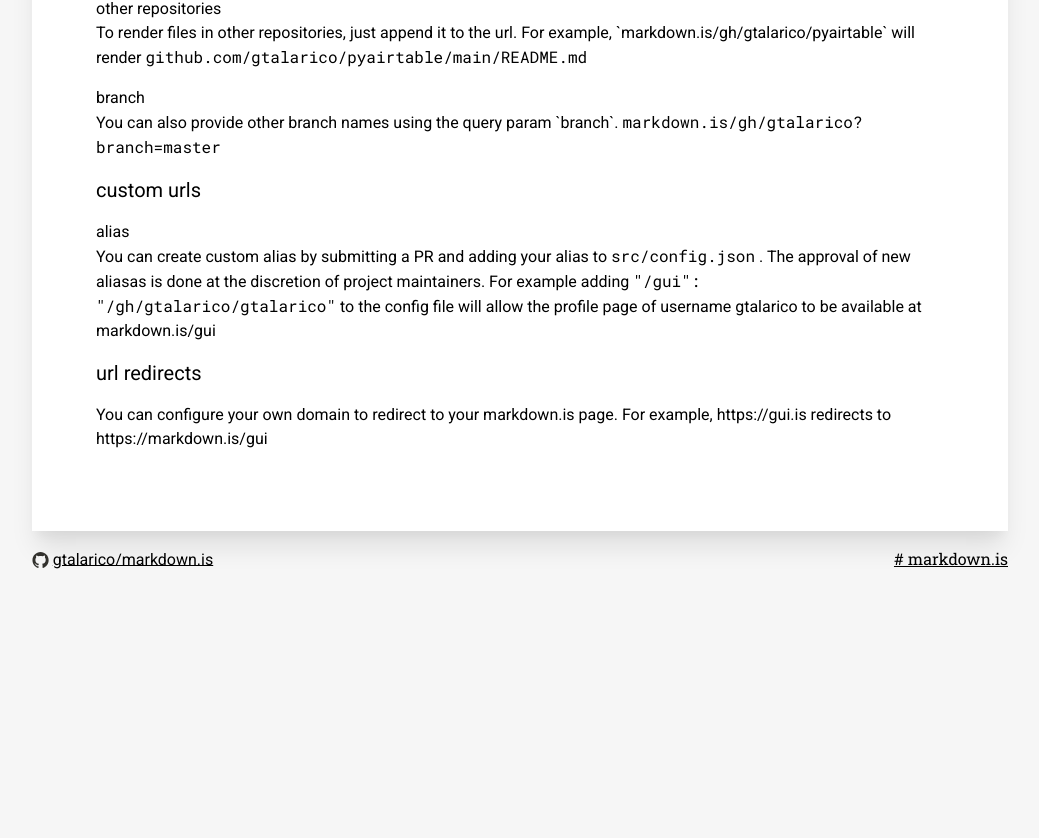
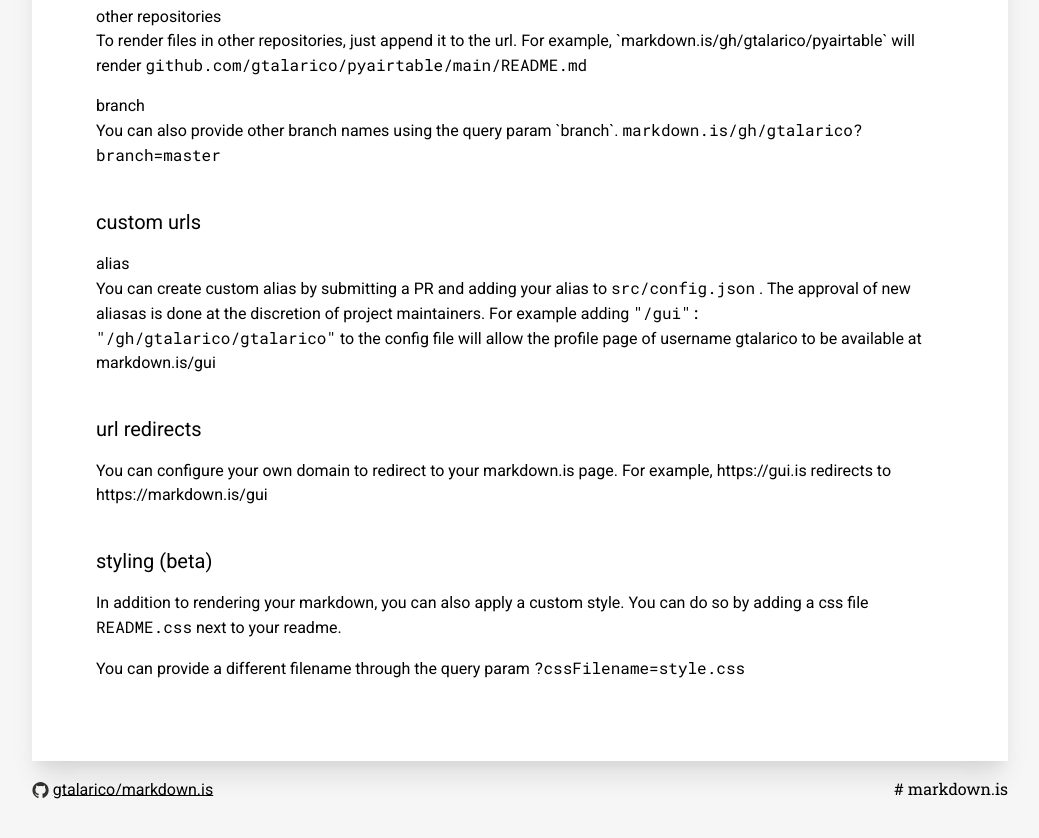
Before and after one commit to gtalarico/markdown.is, a Vue app: page /docs in a window 1280 px wide. Shown: the part 588-1426 px from the top of the page, without its empty margins (120-1159 px from the left). Before the commit the page ends 1199 px from the top, so only its background shows below. Built offline with nearby package versions, Linux system fonts and the light colour scheme.

Commit message:
Completed

```diff
--- a/src/App.vue
+++ b/src/App.vue
@@ -6,10 +6,10 @@
       <a class="absolute left-0" href="https://github.com/gtalarico/markdown.is">
         <span class="leading-12">
           <img class="inline h-4 align-middle" src="@/assets/social-github.svg" alt="Github Icon" />
-          <span class="align-middle ml-1">gtalarico/markdown.is</span>
+          <span class="align-middle ml-1 no-underline">gtalarico/markdown.is</span>
         </span>
       </a>
-      <a class="font-serif absolute right-0" href="/"># markdown.is</a>
+      <a class="font-serif absolute right-0 no-underline" href="/"># markdown.is</a>
     </div>
   </div>
 </template>
--- a/src/views/Docs.vue
+++ b/src/views/Docs.vue
@@ -1,8 +1,10 @@
 <template>
   <div class="home">
-    <h1 class="font-serif"># markdown.is</h1>
+    <h1 class="font-serif mb-12">
+      <a href="/" class="no-underline"># markdown.is</a>
+    </h1>
 
-    <h3 class="mt-10">what is this</h3>
+    <h3>what is this</h3>
     <p>
       <strong>markdown.is</strong>
       is a simple website that fetches markdown files from github and renders them as html. The
@@ -40,7 +42,7 @@
       <code>markdown.is/gh/gtalarico?branch=master</code>
     </p>
 
-    <h3>custom urls</h3>
+    <h3 class="mt-10">custom urls</h3>
     <h4>alias</h4>
     <p>
       You can create custom alias by submitting a PR and adding your alias to
@@ -51,10 +53,22 @@
       to the config file will allow the profile page of username gtalarico to be available at
       markdown.is/gui
     </p>
-    <h3>url redirects</h3>
+    <h3 class="mt-10">url redirects</h3>
     <p>
       You can configure your own domain to redirect to your markdown.is page. For example,
       https://gui.is redirects to https://markdown.is/gui
+    </p>
+
+    <h3 class="mt-10">styling (beta)</h3>
+    <p>
+      In addition to rendering your markdown, you can also apply a custom style. You can do so by
+      adding a css file
+      <code>README.css</code>
+      next to your readme.
+    </p>
+    <p>
+      You can provide a different filename through the query param
+      <code>?cssFilename=style.css</code>
     </p>
   </div>
 </template>
--- a/src/views/Home.vue
+++ b/src/views/Home.vue
@@ -52,7 +52,7 @@
       </div>
     </div>
 
-    <div class="mt-5">
+    <div class="mt-10">
       <router-link :to="{ name: 'Docs' }" tag="a">Docs</router-link>
     </div>
   </div>
@@ -64,7 +64,7 @@
   components: {},
   data() {
     return {
-      username: 'gtalarico',
+      username: '',
       reponame: '',
       isEditingUsername: false,
     }
@@ -72,7 +72,10 @@
   computed: {
     pagePath() {
       return (
-        `github.com/${this.username}` + (this.reponame ? `/${this.reponame}` : '') + `/README.md`
+        `github.com/${this.username}` +
+        (this.reponame ? `/${this.reponame}` : `/${this.username}`) +
+        `/main` +
+        `/README.md`
       )
     },
     usernameWidth() {
--- a/src/views/Profile.vue
+++ b/src/views/Profile.vue
@@ -25,9 +25,10 @@
     const path = reponame ? `${username}/${reponame}` : `${username}/${username}`
     const branch = this.$route.query.branch || 'main'
     const filename = this.$route.query.filename || 'README.md'
+    const cssFilename = this.$route.query.cssFilename || 'README.css'
 
     const mdUrl = `https://raw.githubusercontent.com/${path}/${branch}/${filename}`
-    const cssUrl = `https://raw.githubusercontent.com/${path}/${branch}/readme.css`
+    const cssUrl = `https://raw.githubusercontent.com/${path}/${branch}/${cssFilename}`
 
     const [mdResult, cssResult] = await Promise.allSettled([fetch(mdUrl), fetch(cssUrl)])
     const md = mdResult.value.status === 200 ? await mdResult.value.text() : null
```
